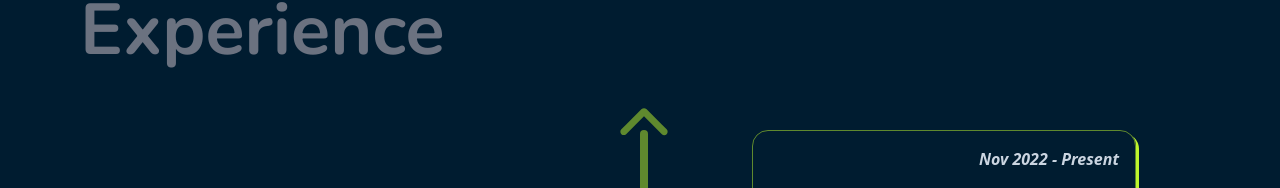
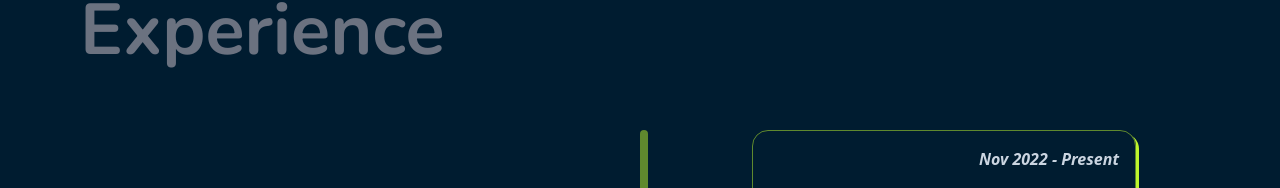
Before and after one commit to LefMerk/lef-cv, a React (Create React App) app: page / in a window 1280 px wide. Both pictures are taken after a click on the link "Experience". Shown: the part 130-318 px from the top of the page. Built offline with nearby package versions, Linux system fonts and the light colour scheme; no server answers; a web font is replaced by a local one.

Commit message:
style: animation added

```diff
--- a/src/components/Experience.js
+++ b/src/components/Experience.js
@@ -1,5 +1,5 @@
 import { FontAwesomeIcon } from "@fortawesome/react-fontawesome";
-import { faChevronUp } from "@fortawesome/free-solid-svg-icons";
+import { faChevronUp, faCaretUp } from "@fortawesome/free-solid-svg-icons";
 import upcom from '../assets/upcom.png';
 import hedno from '../assets/hedno.png';
 import prime from '../assets/prime.png';
@@ -101,7 +101,7 @@ export default function Experience() {
 
     return (
         <div className="experience">
-            <div className="hidden rg:flex text-[#bef52d80] text-4xl font-black justify-center ps-2 h-8">
+            <div className="hidden rg:flex text-[#bef52d80] text-4xl font-black justify-center ps-2 h-8 animate__animated animate__fadeInUpBig">
                 <FontAwesomeIcon icon={faChevronUp} size="xl" style={{color: "#bef52d80",}} />
             </div>
             <div className="flex flex-col relative overflow-hidden pb-2 max-md:items-center gap-y-5 xs:max-rg:gap-y-0 xs:gap-y-5 lg:px-20 px-4 after:content-[] rg:after:content-[''] after:h-full after:w-2 after:bg-[#bef52d80] after:rounded after:absolute after:left-1/2 ">
```
